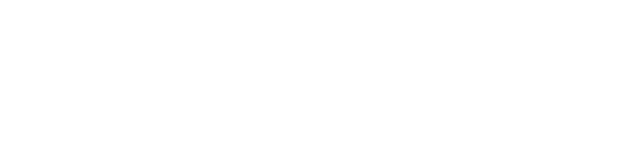
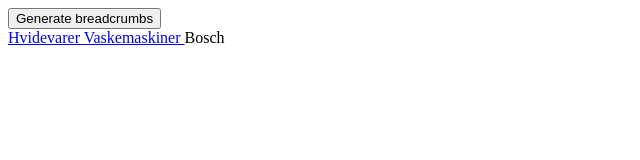
Before and after one commit to roba0001/exercises, a plain HTML site: page breadcrumbs/index.html in a window 1280 px wide. Shown: the whole page, without its empty margins (0-640 px from the left). Drawn offline with Linux system fonts and the light colour scheme.

Commit message:
sindsygt

```diff
--- a/breadcrumbs/index.html
+++ b/breadcrumbs/index.html
@@ -5,5 +5,10 @@
     <meta name="viewport" content="width=device-width, initial-scale=1.0" />
     <title>Breadcrumbs</title>
   </head>
-  <body></body>
+  <body>
+    <button>Generate breadcrumbs</button>
+    <nav></nav>
+
+    <script src="script.js"></script>
+  </body>
 </html>
--- a/breadcrumbs/script.js
+++ b/breadcrumbs/script.js
@@ -0,0 +1,20 @@
+const bc = [
+  { name: "Hvidevarer", link: "/hvidevarer" },
+  { name: "Vaskemaskiner", link: "/hvidevarer/vaskemaskiner" },
+  { name: "Bosch", link: "/hvidevarer/vaskemaskiner/bosch/" },
+];
+
+const nav = document.querySelector("nav");
+
+makeBreadCrumbPath(bc);
+
+function makeBreadCrumbPath(arr) {
+  arr.forEach((each) => {
+    nav.innerHTML += `
+    ${
+      arr.indexOf(each) === arr.length - 1 //
+        ? `${each.name}`
+        : `<a href=${each.link}>${each.name} </a>`
+    } `;
+  });
+}
```
